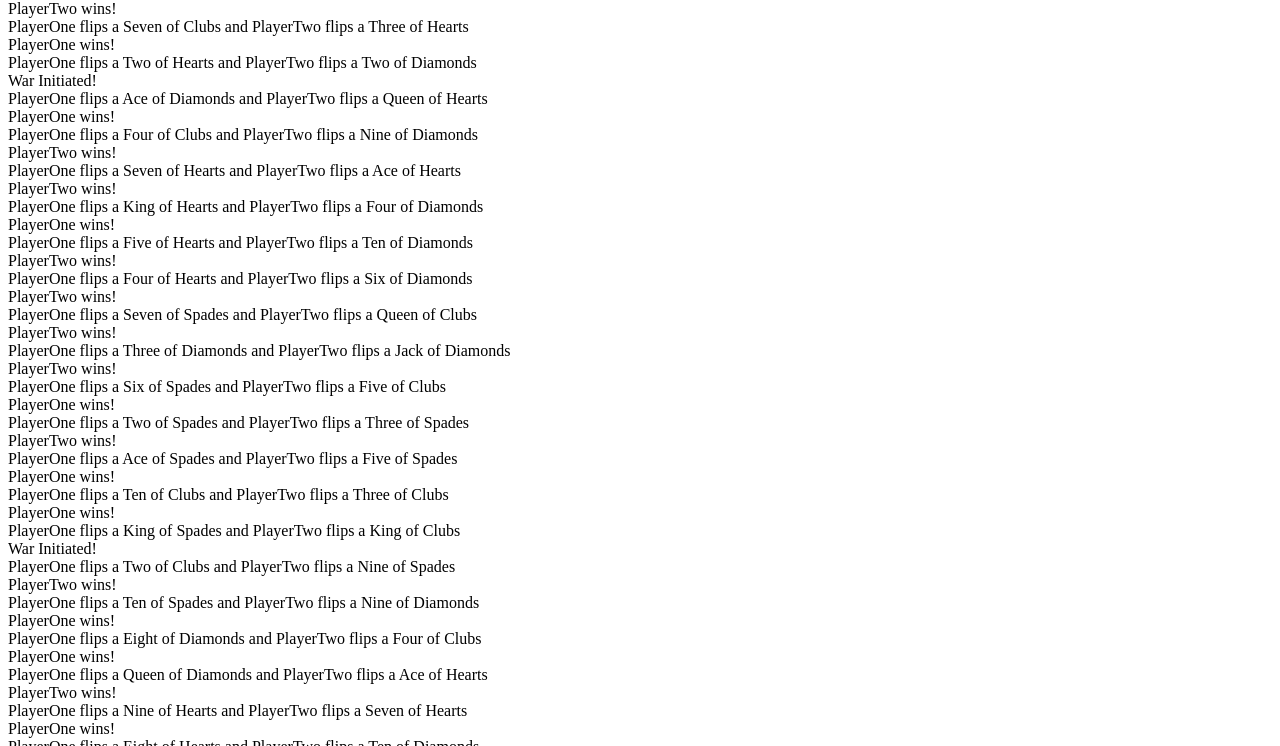
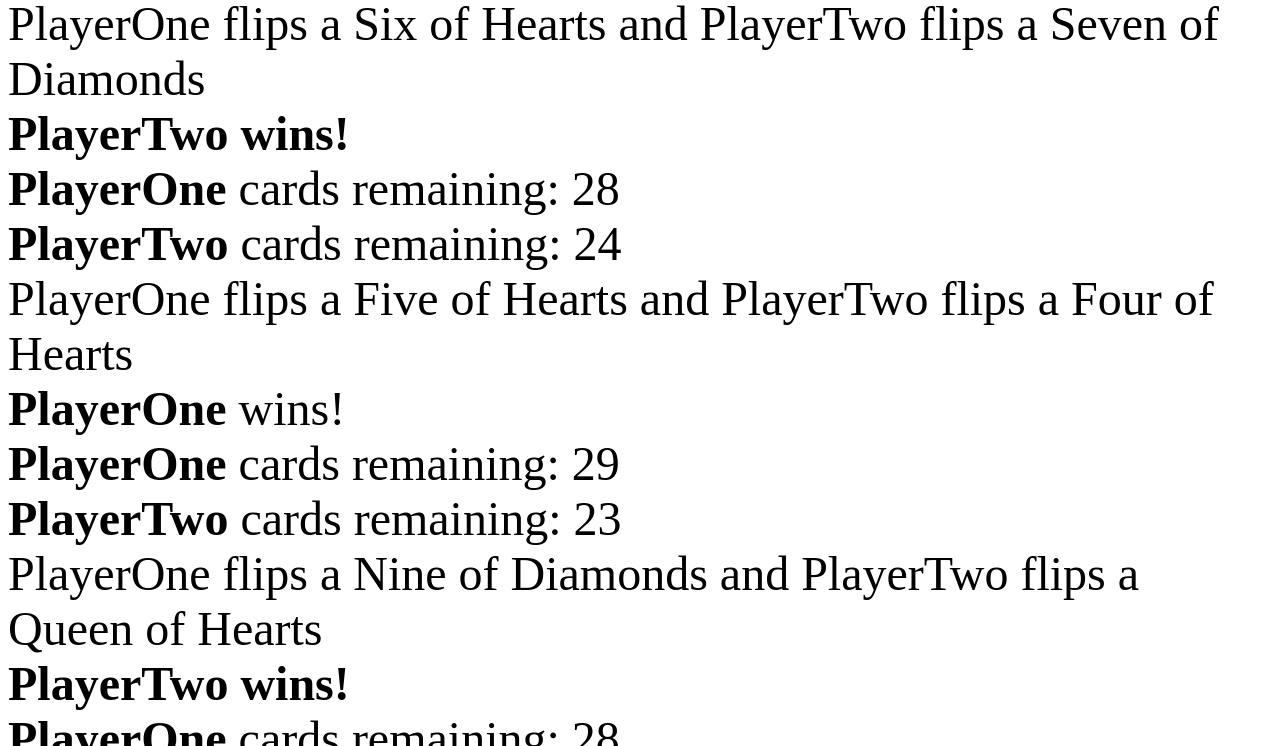
Before and after one commit to mooney79/js-high-low-game, a plain HTML site: page index.html in a window 1280 px wide. Shown: the part 803-1549 px from the top of the page. Drawn offline with Linux system fonts and the light colour scheme.

Commit message:
beginning push to html

```diff
--- a/index.html
+++ b/index.html
@@ -5,8 +5,10 @@
     <meta http-equiv="X-UA-Compatible" content="IE=edge">
     <meta name="viewport" content="width=device-width, initial-scale=1.0">
     <title>Document</title>
+    <link rel=StyleSheet href="style.css">
 </head>
 <body>
+
     <button class="play">Flip Top Card!</button>
     <div class="description"></div>
     <script src="./main.js"></script>
--- a/main.js
+++ b/main.js
@@ -99,7 +99,7 @@ let holdingDeck = [];
 function compareTopCard(){
     if (playerOneDeck[0].value > playerTwoDeck[0].value){
         $descPane.innerHTML += `PlayerOne flips a ${playerOneDeck[0].name} and PlayerTwo flips a ${playerTwoDeck[0].name}<br>`;
-        $descPane.innerHTML += 'PlayerOne wins!<br>';
+        $descPane.innerHTML += '<b>PlayerOne</b> wins!<br>';
         console.log('P1 wins!');
         let holdingSpace = playerOneDeck[0];
         playerOneDeck.shift();
@@ -111,9 +111,11 @@ function compareTopCard(){
             playerOneDeck = [...playerOneDeck, ...holdingDeck];
             holdingDeck = [];
         }
+        $descPane.innerHTML += `<b>PlayerOne</b> cards remaining: ${playerOneDeck.length}<br>`;
+        $descPane.innerHTML += `<b>PlayerTwo</b> cards remaining: ${playerTwoDeck.length}<br>`;
     } else if (playerOneDeck[0].value < playerTwoDeck[0].value){
         $descPane.innerHTML += `PlayerOne flips a ${playerOneDeck[0].name} and PlayerTwo flips a ${playerTwoDeck[0].name}<br>`;
-        $descPane.innerHTML += 'PlayerTwo wins!<br>';
+        $descPane.innerHTML += '<b>PlayerTwo wins!</b><br>';
         console.log('P2 wins!');
         let holdingSpace = playerTwoDeck[0];
         playerTwoDeck.shift();
@@ -125,9 +127,11 @@ function compareTopCard(){
             playerTwoDeck = [...playerTwoDeck, ...holdingDeck];
             holdingDeck = [];
         }
+        $descPane.innerHTML += `<b>PlayerOne</b> cards remaining: ${playerOneDeck.length}<br>`;
+        $descPane.innerHTML += `<b>PlayerTwo</b> cards remaining: ${playerTwoDeck.length}<br>`;
     } else {
         $descPane.innerHTML += `PlayerOne flips a ${playerOneDeck[0].name} and PlayerTwo flips a ${playerTwoDeck[0].name}<br>`;
-        $descPane.innerHTML += 'War Initiated!<br>';
+        $descPane.innerHTML += 'War Initiated!<br> Each player burns three cards unseen!<br>';
         console.log('War Initiated!');
         if (playerOneDeck.length < 3 && playerTwoDeck.length < 3) {
             console.log('Game Over!');
--- /dev/null
+++ b/style.css
@@ -0,0 +1,7 @@
+.description {
+    font-size: 3rem
+}
+
+/* div {
+    font-size: 3rem
+} */
```
